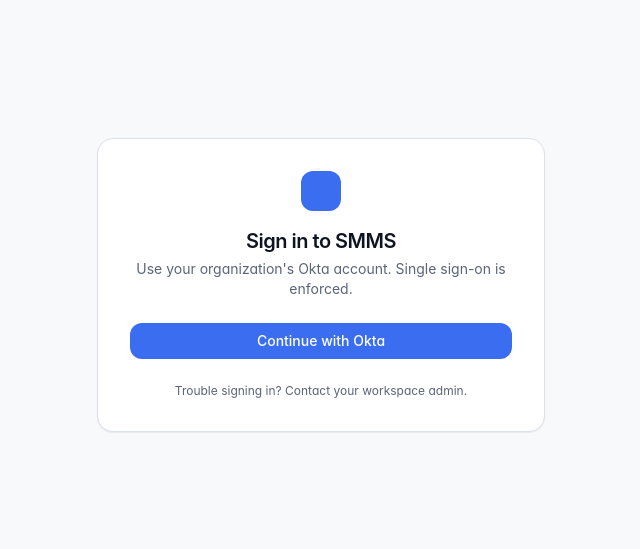
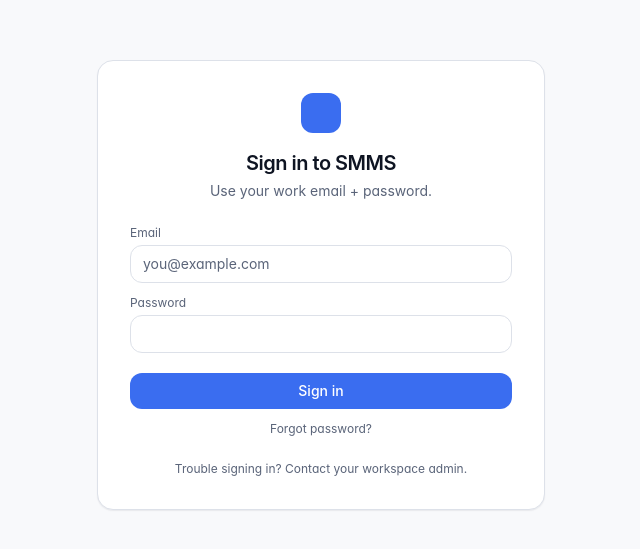
Before and after one commit to chandk-ai/SocialMediaManagement, a Next.js app in the folder frontend/: page /login in a window 1280 px wide. Shown: the part 115-664 px from the top of the page, without its empty margins (319-959 px from the left). Built offline with nearby package versions, Linux system fonts and the light colour scheme.

Commit message:
auth supabase

```diff
--- a/frontend/app/(auth)/login/page.tsx
+++ b/frontend/app/(auth)/login/page.tsx
@@ -1,25 +1,117 @@
 'use client';
+/**
+ * Email + password login via Supabase Auth.
+ *
+ * If you also enable Okta in env (NEXT_PUBLIC_OKTA_ENABLED=true), a
+ * "Continue with SSO" button is shown alongside the email form.
+ */
+import { useState } from 'react';
+import { useRouter, useSearchParams } from 'next/navigation';
+import { Button } from '@/components/ui/Button';
+import { Input } from '@/components/ui/Input';
+import { useToast } from '@/components/ui/Toast';
+import { getSupabase } from '@/lib/auth/supabase';
 import { signIn } from 'next-auth/react';
-import { Button } from '@/components/ui/Button';
 
 export default function LoginPage() {
+  const router = useRouter();
+  const params = useSearchParams();
+  const callbackUrl = params.get('callbackUrl') || '/dashboard';
+  const { push } = useToast();
+
+  const [email, setEmail] = useState('');
+  const [password, setPassword] = useState('');
+  const [busy, setBusy] = useState(false);
+  const showOkta = process.env.NEXT_PUBLIC_OKTA_ENABLED === 'true';
+
+  async function onSubmit(e: React.FormEvent) {
+    e.preventDefault();
+    setBusy(true);
+    try {
+      const sb = getSupabase();
+      const { error } = await sb.auth.signInWithPassword({ email, password });
+      if (error) {
+        push('error', error.message);
+        return;
+      }
+      push('success', 'Signed in');
+      router.replace(callbackUrl);
+      router.refresh();
+    } finally {
+      setBusy(false);
+    }
+  }
+
+  async function onForgot() {
+    if (!email) {
+      push('info', 'Enter your email first');
+      return;
+    }
+    const sb = getSupabase();
+    const { error } = await sb.auth.resetPasswordForEmail(email, {
+      redirectTo: window.location.origin + '/login',
+    });
+    push(error ? 'error' : 'success',
+         error ? error.message : 'Reset email sent');
+  }
+
   return (
-    <div className="min-h-screen flex items-center justify-center bg-ink-50">
-      <div className="card w-full max-w-md p-8 text-center">
+    <div className="min-h-screen flex items-center justify-center bg-ink-50 p-4">
+      <form onSubmit={onSubmit} className="card w-full max-w-md p-8 text-center">
         <div className="mx-auto size-10 rounded-xl bg-accent mb-4" />
         <h1 className="text-xl font-semibold tracking-tight">Sign in to SMMS</h1>
-        <p className="text-sm text-ink-500 mt-1">
-          Use your organization's Okta account. Single sign-on is enforced.
-        </p>
-        <div className="mt-6">
-          <Button className="w-full" onClick={() => signIn('okta', { callbackUrl: '/dashboard' })}>
-            Continue with Okta
-          </Button>
+        <p className="text-sm text-ink-500 mt-1">Use your work email + password.</p>
+
+        <div className="mt-6 space-y-3 text-left">
+          <div>
+            <label className="block text-xs text-ink-500 mb-1">Email</label>
+            <Input
+              type="email" required autoComplete="email"
+              value={email} onChange={(e) => setEmail(e.target.value)}
+              placeholder="you@example.com"
+            />
+          </div>
+          <div>
+            <label className="block text-xs text-ink-500 mb-1">Password</label>
+            <Input
+              type="password" required autoComplete="current-password"
+              value={password} onChange={(e) => setPassword(e.target.value)}
+            />
+          </div>
         </div>
+
+        <Button type="submit" className="w-full mt-5" disabled={busy}>
+          {busy ? 'Signing in…' : 'Sign in'}
+        </Button>
+
+        <button
+          type="button"
+          onClick={onForgot}
+          className="block mx-auto mt-3 text-xs text-ink-500 hover:text-ink-700"
+        >
+          Forgot password?
+        </button>
+
+        {showOkta && (
+          <>
+            <div className="my-5 flex items-center gap-3 text-xs text-ink-500">
+              <div className="flex-1 h-px bg-ink-200" />
+              or
+              <div className="flex-1 h-px bg-ink-200" />
+            </div>
+            <Button
+              type="button" variant="outline" className="w-full"
+              onClick={() => signIn('okta', { callbackUrl })}
+            >
+              Continue with Okta SSO
+            </Button>
+          </>
+        )}
+
         <p className="text-xs text-ink-500 mt-6">
           Trouble signing in? Contact your workspace admin.
         </p>
-      </div>
+      </form>
     </div>
   );
 }
--- a/frontend/app/api/proxy/[...path]/route.ts
+++ b/frontend/app/api/proxy/[...path]/route.ts
@@ -1,32 +1,66 @@
+/**
+ * Authenticated proxy to the FastAPI backend.
+ *
+ * Reads the Supabase access token from the user's session cookies (set by
+ * @supabase/ssr at sign-in) and forwards it as `Authorization: Bearer …`.
+ * The FastAPI backend verifies the JWT against SUPABASE_JWT_SECRET.
+ *
+ * Falls back to NextAuth if Okta is configured, then to DEV_BEARER_TOKEN
+ * (only in non-production) so local dev "just works".
+ */
 import { NextRequest, NextResponse } from 'next/server';
-import { getServerSession } from 'next-auth';
-import { authOptions } from '@/lib/auth/options';
+import { getServerSupabase } from '@/lib/auth/supabase-server';
 
-const BACKEND = process.env.BACKEND_URL || 'http://localhost:8000';
+const BACKEND = process.env.BACKEND_URL || process.env.NEXT_PUBLIC_API_URL || 'http://localhost:8000';
 
-export async function GET(req: NextRequest, ctx: { params: { path: string[] } }) {
-  return forward(req, ctx);
-}
-export async function POST(req: NextRequest, ctx: { params: { path: string[] } }) {
-  return forward(req, ctx);
-}
-export async function PUT(req: NextRequest, ctx: { params: { path: string[] } }) {
-  return forward(req, ctx);
-}
-export async function DELETE(req: NextRequest, ctx: { params: { path: string[] } }) {
-  return forward(req, ctx);
+async function resolveBearerToken(req: NextRequest): Promise<string> {
+  // 1. Supabase session
+  try {
+    const supa = getServerSupabase();
+    const { data } = await supa.auth.getSession();
+    if (data.session?.access_token) return data.session.access_token;
+  } catch { /* not configured */ }
+
+  // 2. NextAuth (Okta)
+  try {
+    const { getToken } = await import('next-auth/jwt');
+    const tok = await getToken({ req, secret: process.env.NEXTAUTH_SECRET });
+    const at = (tok as any)?.accessToken;
+    if (typeof at === 'string') return at;
+  } catch { /* not configured */ }
+
+  // 3. Dev fallback
+  return process.env.DEV_BEARER_TOKEN || '';
 }
 
-async function forward(req: NextRequest, { params }: { params: { path: string[] } }) {
-  const session = (await getServerSession(authOptions)) as any;
-  const token = session?.accessToken || process.env.DEV_BEARER_TOKEN || '';
+async function forward(req: NextRequest, params: { path: string[] }) {
+  const token = await resolveBearerToken(req);
   const upstream = `${BACKEND}/api/v1/${params.path.join('/')}${req.nextUrl.search}`;
   const headers: Record<string, string> = {
     'Content-Type': req.headers.get('content-type') ?? 'application/json',
   };
   if (token) headers['Authorization'] = `Bearer ${token}`;
+
   const init: RequestInit = { method: req.method, headers };
-  if (req.method !== 'GET' && req.method !== 'HEAD') init.body = await req.text();
+  if (req.method !== 'GET' && req.method !== 'HEAD') {
+    init.body = await req.text();
+  }
   const res = await fetch(upstream, init);
   return new NextResponse(res.body, { status: res.status, headers: res.headers });
 }
+
+export async function GET(req: NextRequest, ctx: { params: { path: string[] } }) {
+  return forward(req, ctx.params);
+}
+export async function POST(req: NextRequest, ctx: { params: { path: string[] } }) {
+  return forward(req, ctx.params);
+}
+export async function PUT(req: NextRequest, ctx: { params: { path: string[] } }) {
+  return forward(req, ctx.params);
+}
+export async function PATCH(req: NextRequest, ctx: { params: { path: string[] } }) {
+  return forward(req, ctx.params);
+}
+export async function DELETE(req: NextRequest, ctx: { params: { path: string[] } }) {
+  return forward(req, ctx.params);
+}
--- a/frontend/components/layout/UserMenu.tsx
+++ b/frontend/components/layout/UserMenu.tsx
@@ -1,15 +1,25 @@
 'use client';
 import { useEffect, useRef, useState } from 'react';
-import { LogOut, Settings, User as UserIcon, BookOpen } from 'lucide-react';
+import { LogOut, Settings, BookOpen } from 'lucide-react';
 import Link from 'next/link';
-import { signOut, useSession } from 'next-auth/react';
+import { useRouter } from 'next/navigation';
+import { getSupabase } from '@/lib/auth/supabase';
+import type { User } from '@supabase/supabase-js';
 
 export function UserMenu() {
   const [open, setOpen] = useState(false);
+  const [user, setUser] = useState<User | null>(null);
   const ref = useRef<HTMLDivElement>(null);
-  const { data: session } = useSession();
-  const initials = (session?.user?.name || session?.user?.email || 'U')
-    .split(/\s+/).slice(0, 2).map(s => s[0]?.toUpperCase()).join('');
+  const router = useRouter();
+
+  useEffect(() => {
+    const sb = getSupabase();
+    sb.auth.getUser().then(({ data }) => setUser(data.user ?? null));
+    const { data: sub } = sb.auth.onAuthStateChange((_e, session) => {
+      setUser(session?.user ?? null);
+    });
+    return () => sub.subscription.unsubscribe();
+  }, []);
 
   useEffect(() => {
     if (!open) return;
@@ -20,6 +30,17 @@ export function UserMenu() {
     return () => window.removeEventListener('mousedown', onClick);
   }, [open]);
 
+  async function signOut() {
+    const sb = getSupabase();
+    await sb.auth.signOut();
+    router.replace('/login');
+    router.refresh();
+  }
+
+  const display = user?.user_metadata?.display_name || user?.email || 'User';
+  const initials = display.split(/\s+|@/).slice(0, 2)
+    .map((s: string) => s[0]?.toUpperCase()).join('');
+
   return (
     <div className="relative" ref={ref}>
       <button
@@ -27,13 +48,13 @@ export function UserMenu() {
         className="size-8 rounded-full bg-accent text-accent-fg flex items-center justify-center text-xs font-medium"
         aria-label="Open user menu"
       >
-        {initials}
+        {initials || 'U'}
       </button>
       {open && (
         <div className="absolute right-0 mt-2 w-56 card p-2 z-50 text-sm">
           <div className="px-3 py-2 border-b border-ink-200 mb-1">
-            <div className="font-medium truncate">{session?.user?.name || 'Anonymous'}</div>
-            <div className="text-xs text-ink-500 truncate">{session?.user?.email || '—'}</div>
+            <div className="font-medium truncate">{display}</div>
+            <div className="text-xs text-ink-500 truncate">{user?.email || '—'}</div>
           </div>
           <Link href="/onboarding" className="flex items-center gap-2 px-3 py-2 hover:bg-ink-100 rounded-lg">
             <BookOpen size={14} /> Onboarding
@@ -42,7 +63,7 @@ export function UserMenu() {
             <Settings size={14} /> Settings
           </Link>
           <button
-            onClick={() => signOut({ callbackUrl: '/login' })}
+            onClick={signOut}
             className="w-full flex items-center gap-2 px-3 py-2 text-red-600 hover:bg-red-50 rounded-lg"
           >
             <LogOut size={14} /> Sign out
--- /dev/null
+++ b/frontend/lib/auth/supabase-server.ts
@@ -0,0 +1,36 @@
+/**
+ * Supabase server-side client + a small "current session" helper.
+ * Used by middleware (route guards) and the API proxy route (token forwarding).
+ */
+import { createServerClient } from '@supabase/ssr';
+import type { NextRequest, NextResponse } from 'next/server';
+import { cookies } from 'next/headers';
+
+export function getServerSupabase() {
+  const url  = process.env.NEXT_PUBLIC_SUPABASE_URL!;
+  const anon = process.env.NEXT_PUBLIC_SUPABASE_ANON_KEY!;
+  const cookieStore = cookies();
+  return createServerClient(url, anon, {
+    cookies: {
+      getAll: () => cookieStore.getAll(),
+      setAll: (xs) => xs.forEach(({ name, value, options }) =>
+        cookieStore.set({ name, value, ...options })),
+    },
+  });
+}
+
+/** Middleware-compatible variant — pass the request, get a client + a response
+ *  that carries any rotated session cookies back to the browser. */
+export function getMiddlewareSupabase(req: NextRequest, res: NextResponse) {
+  const url  = process.env.NEXT_PUBLIC_SUPABASE_URL!;
+  const anon = process.env.NEXT_PUBLIC_SUPABASE_ANON_KEY!;
+  return createServerClient(url, anon, {
+    cookies: {
+      getAll: () => req.cookies.getAll(),
+      setAll: (xs) => xs.forEach(({ name, value, options }) => {
+        req.cookies.set({ name, value, ...options });
+        res.cookies.set({ name, value, ...options });
+      }),
+    },
+  });
+}
```
Also changed, not shown: frontend/middleware.ts (+25 -13 lines).
